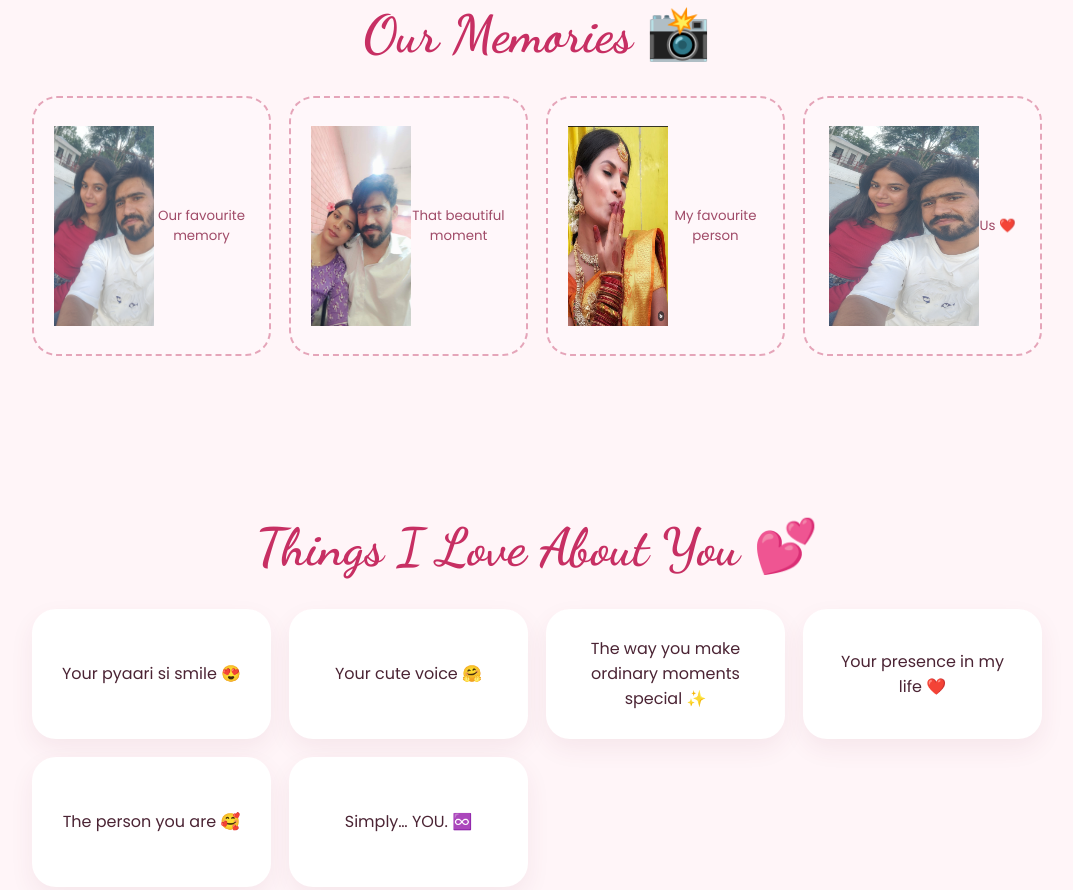
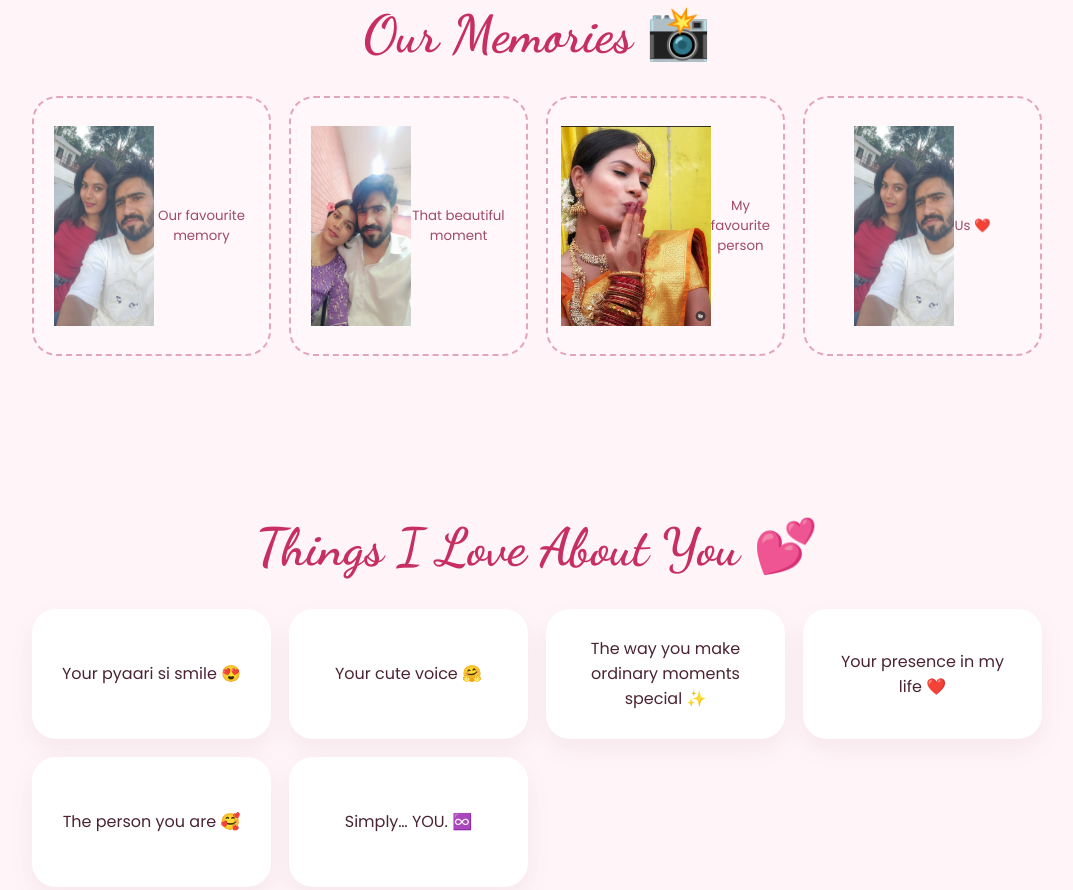
Before and after one commit to ravinderchautala/mayuravi, a plain HTML site: page index.html in a window 1280 px wide. Shown: the part 3597-4487 px from the top of the page, without its empty margins (103-1176 px from the left). Drawn offline with Linux system fonts and the light colour scheme.

Commit message:
Update index.html

```diff
--- a/index.html
+++ b/index.html
@@ -106,8 +106,8 @@ And Happy Birthday to my life-line 😘🎉💝😍🥰</div>
 <div class="photos">
 <div class="photo"><img src="./Ravi/photo/Snapchat-2078513179.jpg" height="200" width="100"><small>Our favourite memory</small></div>
 <div class="photo"><img src="./Ravi/photo/Snapchat-172101313.jpg" height="200" width="100"><small>That beautiful moment</small></div>
-<div class="photo"><img src="./Ravi/photo/fav.jpg" height="200" width="100"><small>My favourite person</small></div>
-<div class="photo"><img src="./Ravi/photo/Snapchat-2078513179.jpg" height="200" width="150"><small>Us ❤️</small></div>
+<div class="photo"><img src="./Ravi/photo/fav.jpg" height="200" width="150"><small>My favourite person</small></div>
+<div class="photo"><img src="./Ravi/photo/Snapchat-2078513179.jpg" height="200" width="100"><small>Us ❤️</small></div>
 </div>
 </section>
 
```
